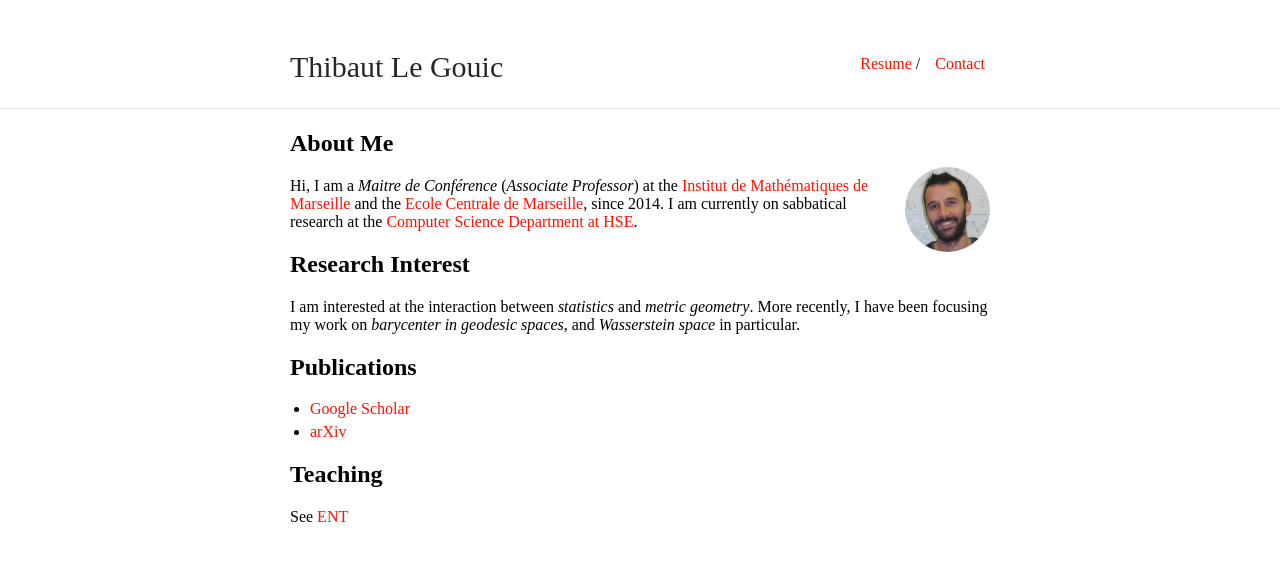
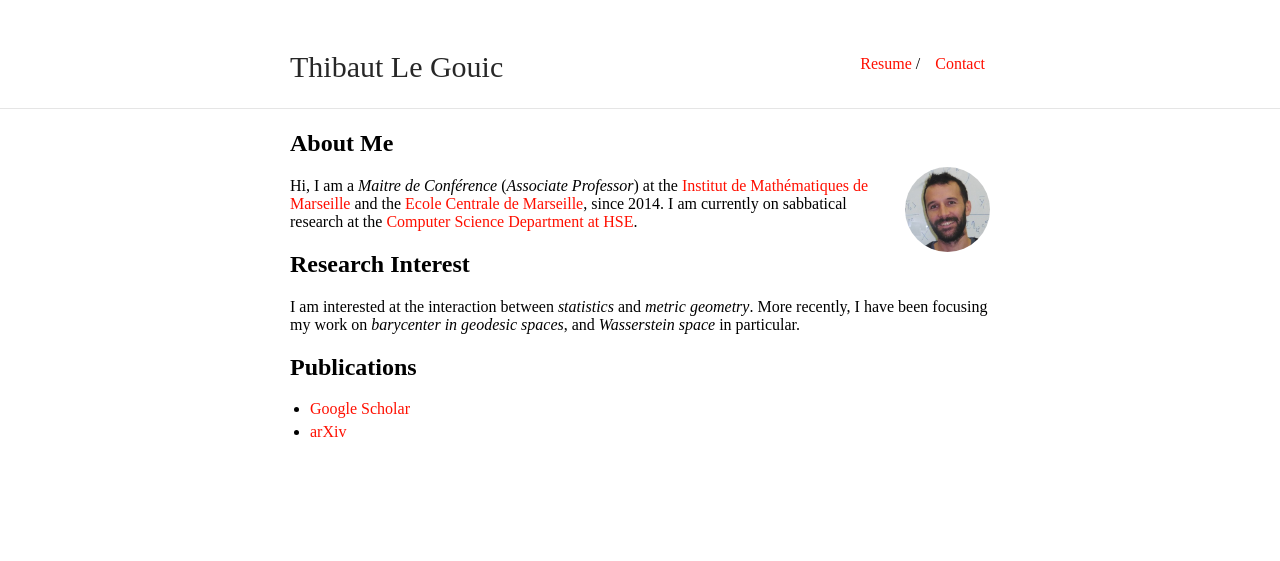
Before and after one commit to ThibautLG/thibautlg.github.io, a Jekyll site: the page built from index.md, in a window 1280 px wide. Shown: the top 561 px of the page. Built offline with Jekyll 4.4.1, drawn with Linux system fonts in a browser that asks for light colours; our own code applies the rules of GitHub Pages for plain Markdown files.

Commit message:
Autocommit

```diff
--- a/index.md
+++ b/index.md
@@ -18,7 +18,3 @@ More recently, I have been focusing my work on *barycenter in geodesic spaces*,
 
 * [Google Scholar](https://scholar.google.fr/citations?user=GhBBcugAAAAJ)
 * [arXiv](http://arxiv.org/find/math/1/au:+Gouic_T/0/1/0/all/0/1)
-
-## Teaching
-
-See [ENT](http://ent.centrale-marseille.fr)
```
